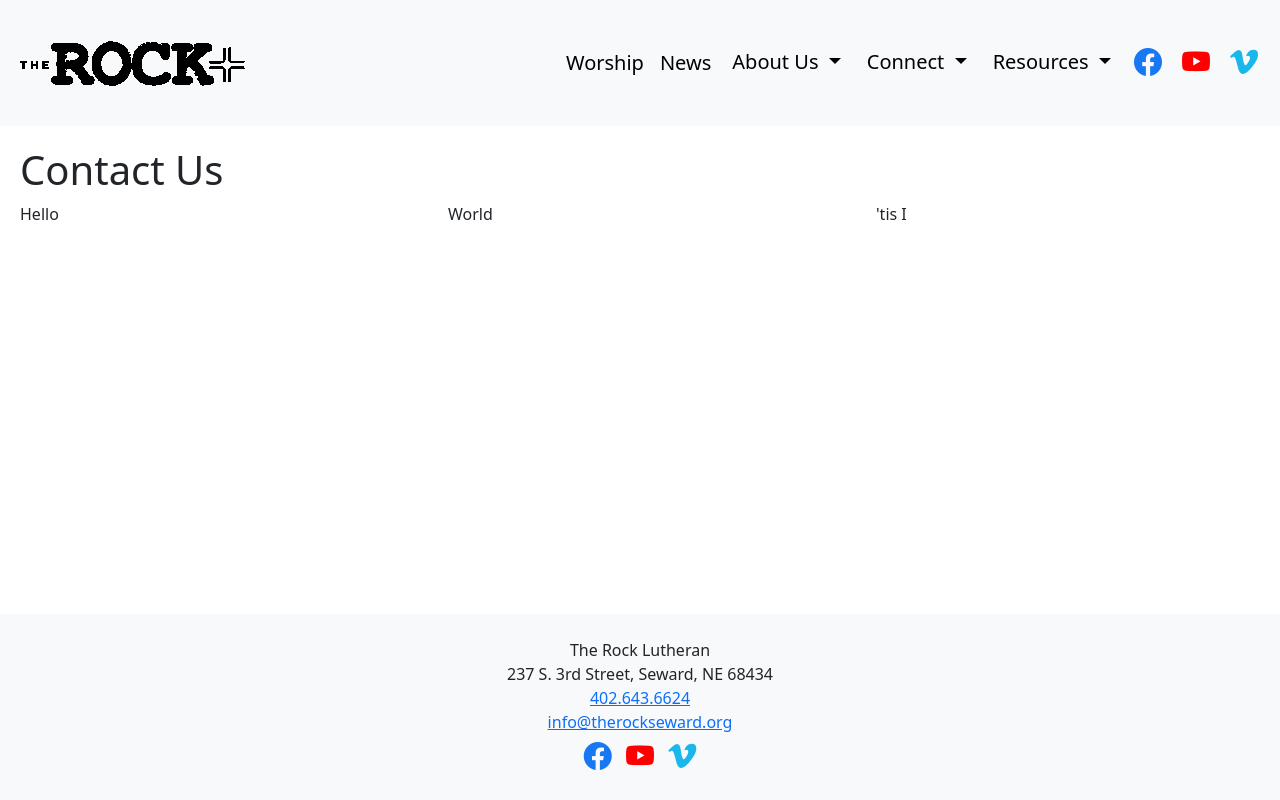
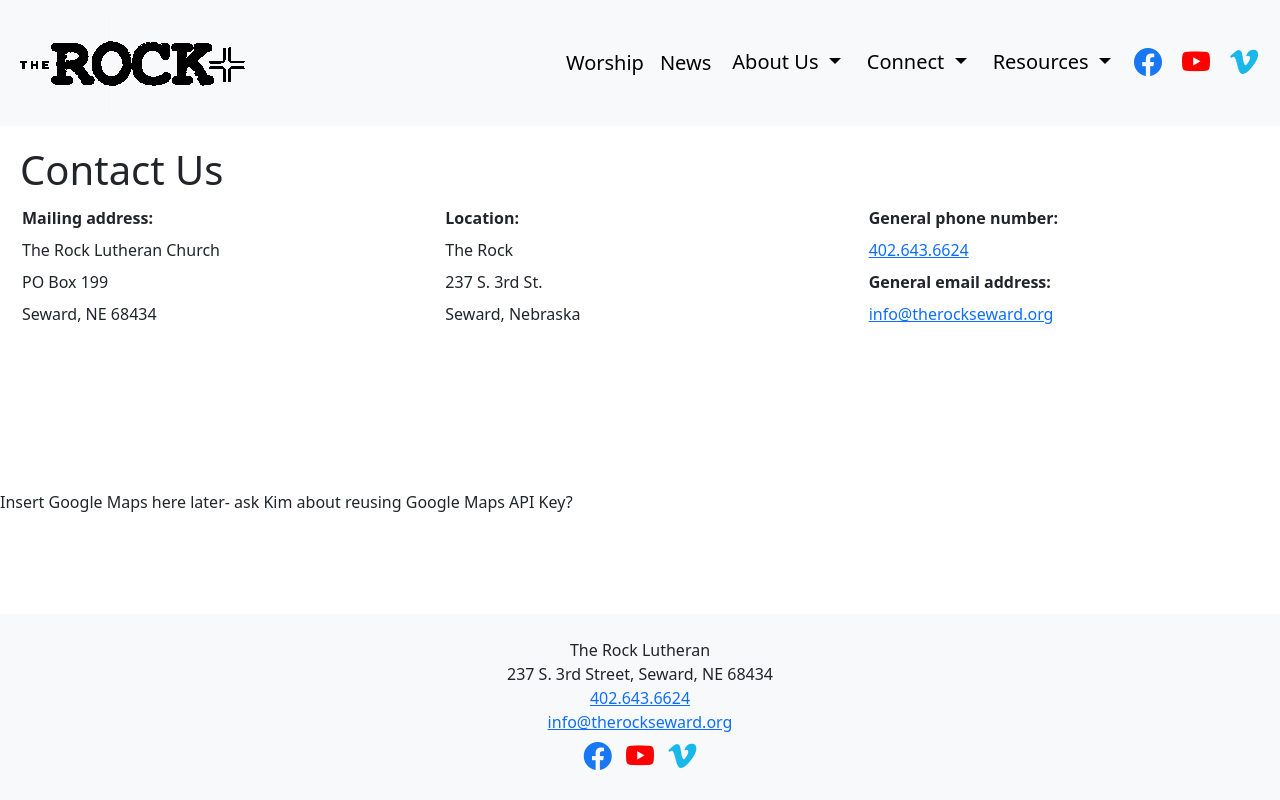
Before and after one commit to andrewkbrandt/WebRock, a plain HTML site: page resources/contact.html in a window 1280 px wide. Drawn offline with Linux system fonts and the light colour scheme.

Commit message:
initial version of 'contact us' page done. still need to add google maps. made note about asking Kim for api key to reuse?

```diff
--- a/resources/contact.html
+++ b/resources/contact.html
@@ -81,19 +81,31 @@
       <!-- Place unique page content here -->
       <main class="custom-container">
         <h1 style="font-weight: lighter; padding-top: 20px; padding-left: 20px">Contact Us</h1>
-        <div class="custom-container">
-            <div class="row" style="padding-left: 20px">
-                <div class="col">
-                    Hello
+        <!-- <div class="custom-container"> -->
+          <!-- Maybe remove the commented-out container? Doesn't seem to be necessary now -->
+            <div class="row" style="padding-left: 10px; margin: 0; line-height: 2">
+                <div class="col-lg-4 col-md-4 mb-3">
+                    <strong>Mailing address:</strong> <br>
+                    The Rock Lutheran Church <br>
+                    PO Box 199 <br>
+                    Seward, NE 68434
                 </div>
-                <div class="col">
-                    World
+                <div class="col-lg-4 col-md-4 mb-3">
+                    <strong>Location:</strong> <br>
+                    The Rock <br>
+                    237 S. 3rd St. <br>
+                    Seward, Nebraska
                 </div>
-                <div class="col">
-                    'tis I
+                <div class="col-lg-4 col-md-4 mb-3">
+                    <strong>General phone number:</strong> <br>
+                    <a href="tel:=4026436624">402.643.6624</a> <br>
+                    <strong>General email address:</strong> <br>
+                    <a href="mailto:info@therockseward.org">info@therockseward.org</a>
                 </div>
             </div>
-        </div>
+        <!-- </div> -->
+        <br><br><br><br><br><br>
+        Insert Google Maps here later- ask Kim about reusing Google Maps API Key?
 
       <!-- Have button fade in and out -->
       <button id="back-to-top-button" class="btn bi-caret-up-square d-none back-to-top-button" onclick="scrollToTop()"></button>
```
